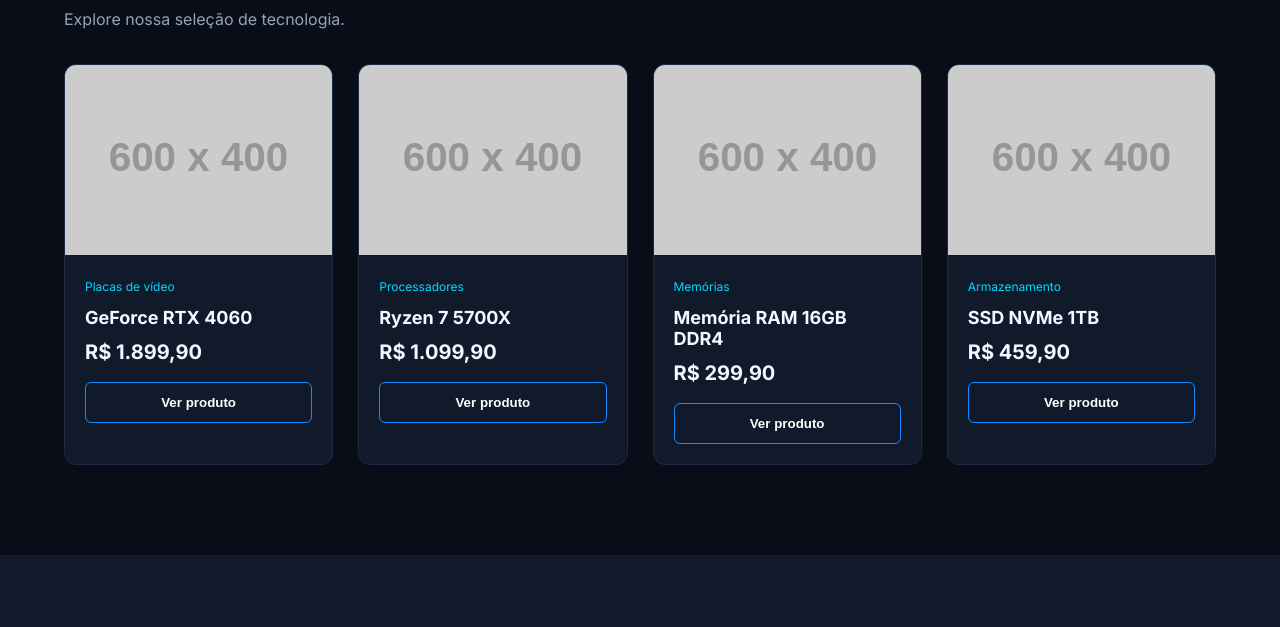
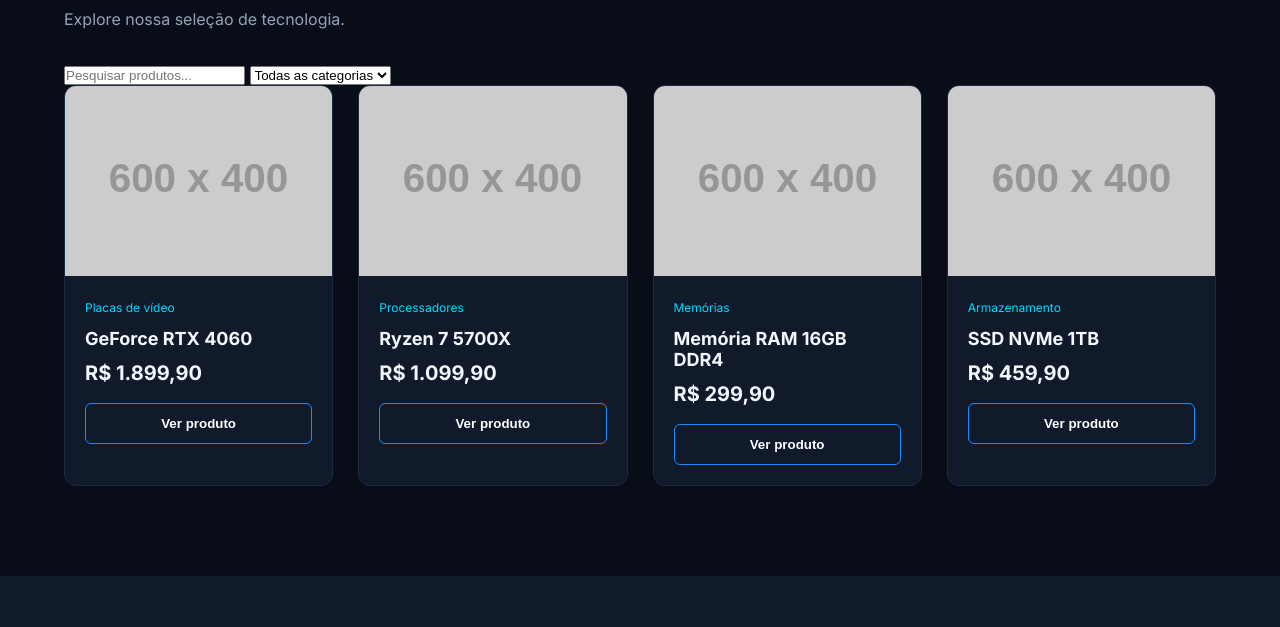
Before and after one commit to Kaique29/FabioUP, a plain HTML site: page index.html in a window 1280 px wide. Shown: the part 733-1360 px from the top of the page. Drawn offline with Linux system fonts and the light colour scheme; placeholder pictures from the web are drawn by us.

Commit message:
feat: implementa pesquisa e filtro de produtos

```diff
--- a/index.html
+++ b/index.html
@@ -34,16 +34,32 @@
             </div>
         </section>
 
+
     <section id="produtos" class="products">
         <div class="container">
             <h2>Nossos produtos</h2>
             <p>Explore nossa seleção de tecnologia.</p>
 
-                <div id="product-list">
-                    <!-- Os produtos serão adicionados com JavaScript -->
+        <div class="catalog-controls">
+            <input
+                type="text"
+                id="search-input"
+                placeholder="Pesquisar produtos..."
+            >
+
+            <select id="category-filter">
+                <option value="todos">Todas as categorias</option>
+                <option value="Placas de vídeo">Placas de vídeo</option>
+                <option value="Processadores">Processadores</option>
+                <option value="Memórias">Memórias</option>
+                <option value="Armazenamento">Armazenamento</option>
+            </select>
         </div>
+
+        <div id="product-list"></div>
     </div>
 </section>
+
 
         <section id="sobre" class="about">
             <div class="container">
--- a/script.js
+++ b/script.js
@@ -27,9 +27,27 @@ const products = [
 ];
 
 const productList = document.getElementById("product-list");
+const searchInput = document.getElementById("search-input");
+const categoryFilter = document.getElementById("category-filter");
 
 function renderProducts() {
-    productList.innerHTML = products.map(product => `
+    const search = searchInput.value.toLowerCase();
+    const category = categoryFilter.value;
+
+    const filteredProducts = products.filter(product => {
+        const matchesName = product.name.toLowerCase().includes(search);
+        const matchesCategory = category === "todos" ||
+            product.category === category;
+
+        return matchesName && matchesCategory;
+    });
+
+    if (filteredProducts.length === 0) {
+        productList.innerHTML = "<p>Nenhum produto encontrado.</p>";
+        return;
+    }
+
+    productList.innerHTML = filteredProducts.map(product => `
         <article class="product-card">
             <img src="${product.image}" alt="${product.name}">
             <div class="product-info">
@@ -47,4 +65,7 @@ function renderProducts() {
     `).join("");
 }
 
+searchInput.addEventListener("input", renderProducts);
+categoryFilter.addEventListener("change", renderProducts);
+
 renderProducts();
```
Lines whose indentation alone changed are shown as unchanged.
